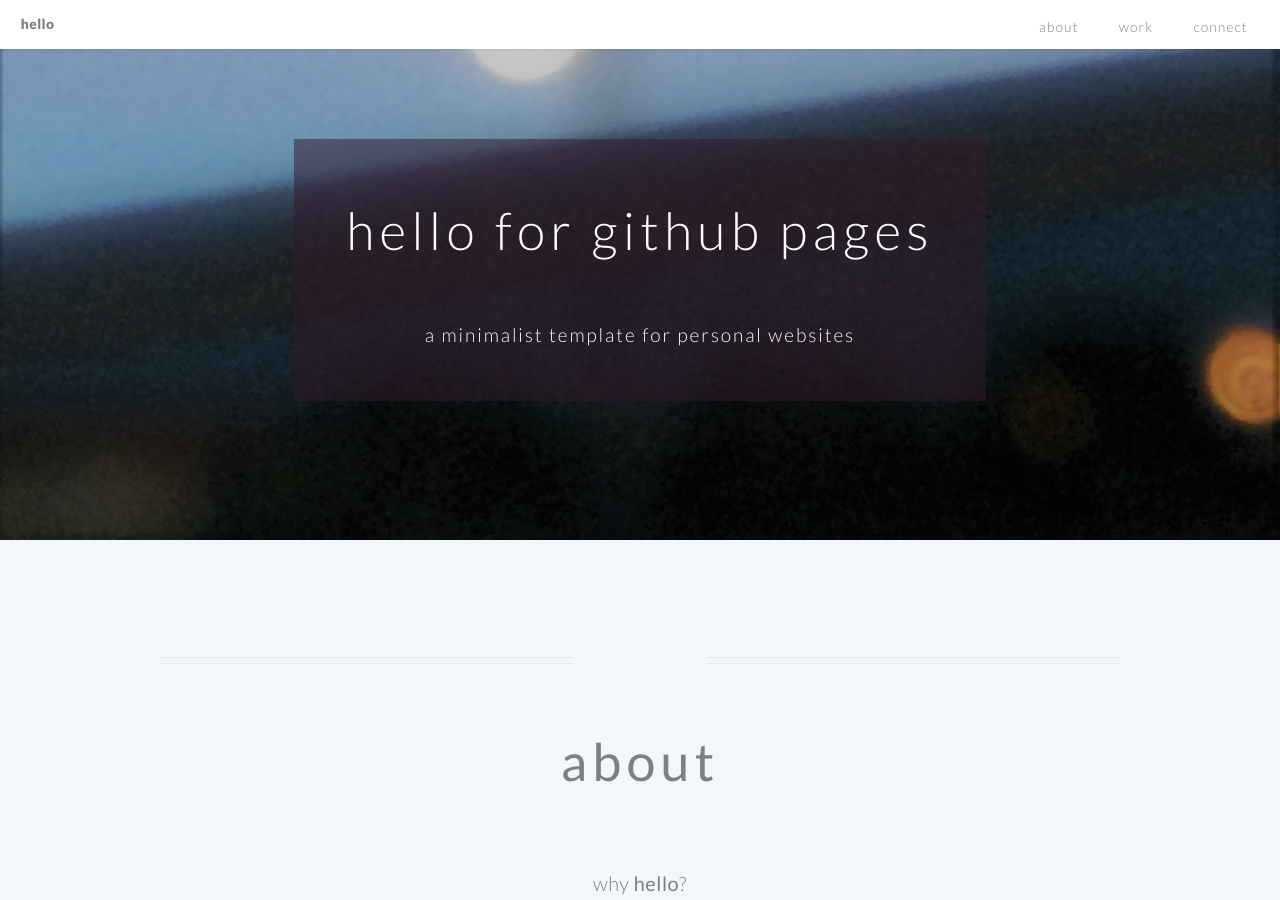
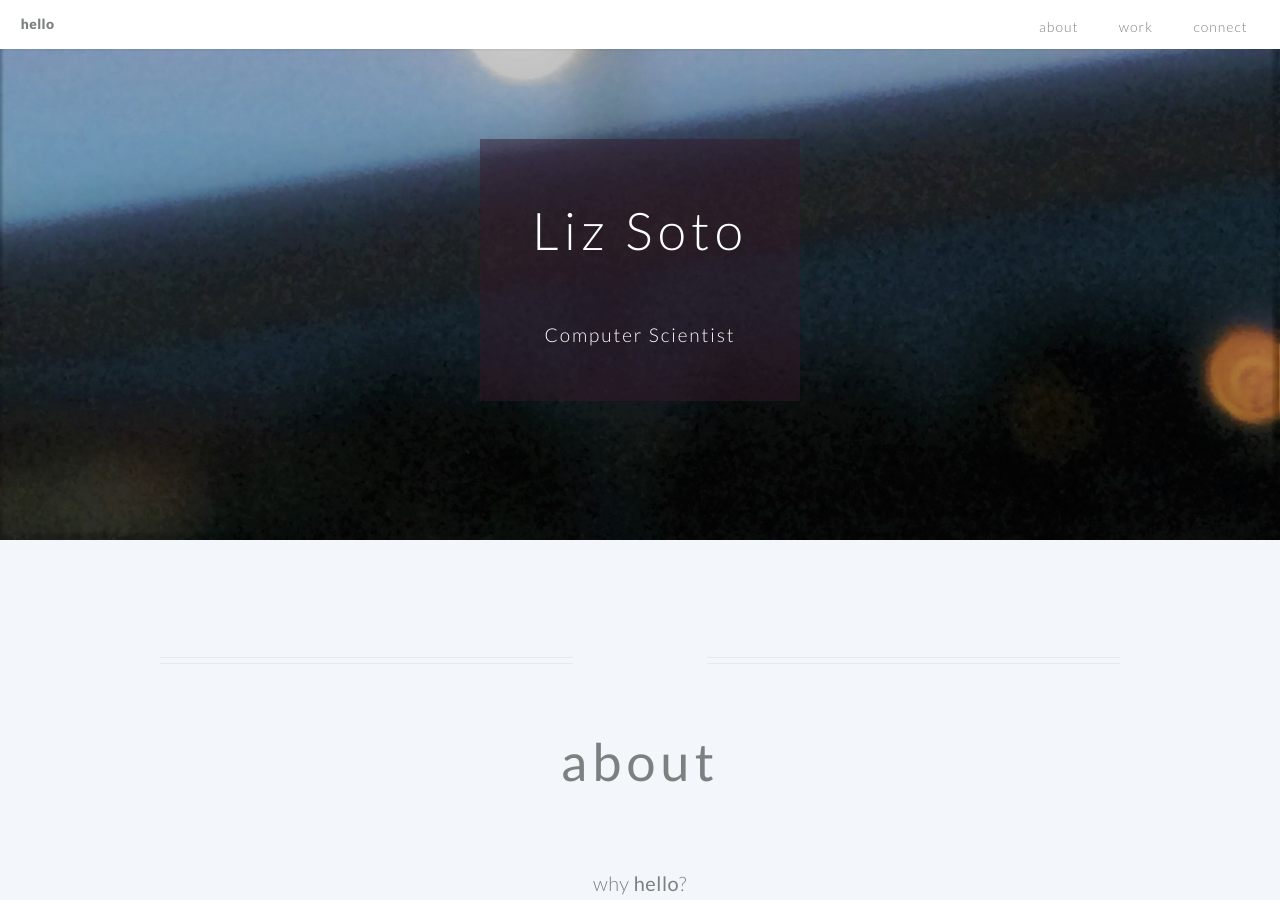
Before and after one commit to Liz-Soto/liz-soto.github.io, a Jekyll site: the page built from index.md, in a window 1280 px wide and 900 px high. Built offline with Jekyll 4.4.1, drawn with Linux system fonts in a browser that asks for light colours.

Commit message:
Update index.md

```diff
--- a/index.md
+++ b/index.md
@@ -4,8 +4,8 @@ layout: hello-default
 # using Markdown language, you can customize the following variables!
 
 # these variables are required -------------------------------
-banner_title: hello for github pages
-banner_subtitle: a minimalist template for personal websites
+banner_title: Liz Soto
+banner_subtitle: Computer Scientist
 background_image: /images/background.jpeg
 
 # all of the following variables are optional -----------------
@@ -15,9 +15,9 @@ page_url: /hello # only include this variable if you aren't building the page to
 favicon: /assets/ico/favicon.ico
 
 # social media
-twitter_username: notsaragong # # your twitter handle
-github_username:  saragong # your github username
-linkedin: saragong # the part after ("https://www.linkedin.com/in/...")
+twitter_username:  # # your twitter handle
+github_username:  liz-soto # your github username
+linkedin:  # the part after ("https://www.linkedin.com/in/...")
 # facebook_username: <-- your facebook username (the part after "https://www.facebook.com/...")
 # google_analytics: <-- your google analytics Tracking ID
 
```
